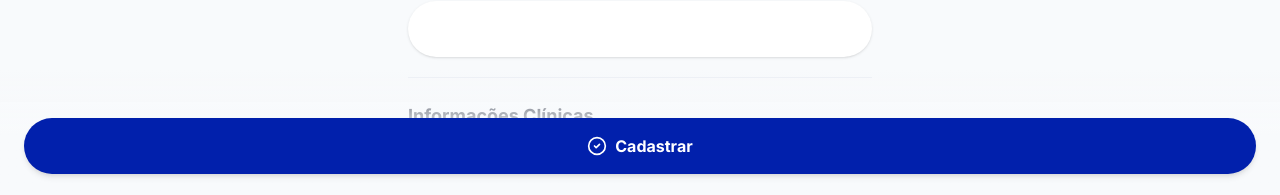
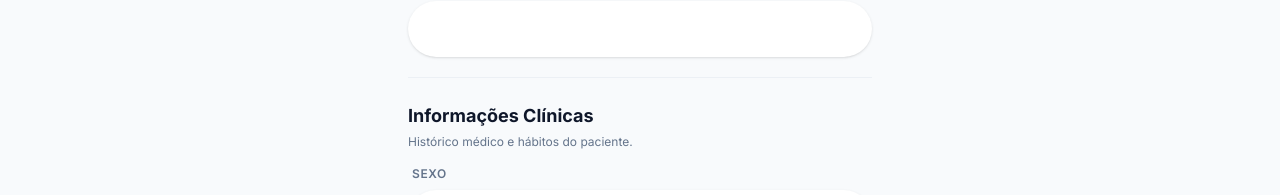
Before and after one commit to datasci4citizens/app-wounds, a Next.js app: page /register-patient in a window 1280 px wide. Shown: the part 602-797 px from the top of the page. Built offline with nearby package versions, Linux system fonts and the light colour scheme; no server answers.

Commit message:
fix: change button positioning from fixed to sticky to fix layout glitches in nested views

```diff
--- a/components/PatientForm.tsx
+++ b/components/PatientForm.tsx
@@ -202,7 +202,7 @@ export function PatientForm({
         </div>
       </div>
 
-      <footer className="fixed bottom-0 left-0 right-0 p-6 bg-gradient-to-t from-background via-background pb-[calc(env(safe-area-inset-bottom)+24px)] pt-12 z-40 pointer-events-none">
+      <div className="sticky bottom-0 left-0 right-0 p-6 -mx-6 bg-gradient-to-t from-background via-background pb-[calc(env(safe-area-inset-bottom)+24px)] pt-12 z-40 pointer-events-none mt-auto">
         <button
           type="submit"
           disabled={isSubmitting}
@@ -211,7 +211,7 @@ export function PatientForm({
           {isSubmitting ? <Loader2 className="w-5 h-5 animate-spin" /> : submitIcon}
           {submitLabel}
         </button>
-      </footer>
+      </div>
     </form>
   );
 }
```
